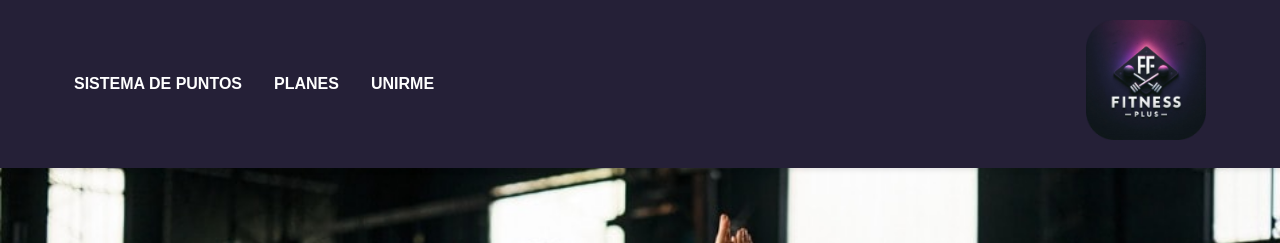
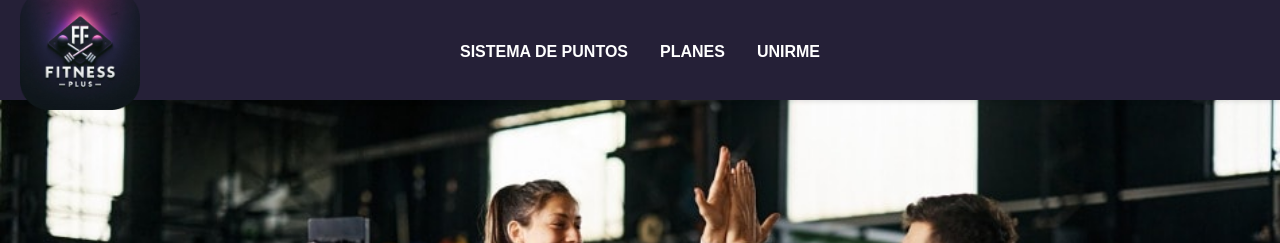
Before and after one commit to JuanQuiroga12/Pagina-web, a PHP site: page / in a window 1280 px wide. Shown: the top 243 px of the page. Run offline with PHP 8.4, Linux system fonts and the light colour scheme.

Commit message:
!!!Responsive!!!

```diff
--- a/styles.css
+++ b/styles.css
@@ -15,14 +15,130 @@ body {
   margin: 0 auto;
 }
 
-.header {
-  position: sticky;
-  background-color: #252037;
-  top: 0;
-  width: 100%;
-  z-index: 1000; /* Ensure it stays on top of other elements */
-  box-shadow: 2px 2px 5px rgba(0, 0, 0, 0.1); /* Optional: Add a shadow for better visibility */
-  padding: 20px 74px; /* Adjust padding to reduce height */
+header {
+    height: 60px; /* Ajusta la altura del header según tus necesidades */
+    background-color: #252037; /* Color de fondo del header */
+    position: sticky;
+    top: 0;
+    z-index: 1000; /* Asegúrate de que el header esté por encima de otros elementos */
+    display: flex;
+    align-items: center;
+    justify-content: center;
+    padding: 0 20px;
+    box-shadow: 0 2px 4px rgba(0, 0, 0, 0.1); /* Añade una sombra para dar un efecto de elevación */
+}
+
+header .logo {
+    position: absolute;
+    top: 50%;
+    left: 20px; /* Ajusta según sea necesario */
+    transform: translateY(-50%);
+    z-index: 1001; /* Asegúrate de que el logo esté por encima del header */
+    height: 80px; /* Ajusta la altura del logo según tus necesidades */
+}
+
+body {
+    margin: 0;
+    padding: 0;
+    font-family: Arial, sans-serif;
+}
+
+.content {
+    padding-top: 80px; /* Asegúrate de que el contenido no se superponga con el header */
+}/* Estilos generales */
+body {
+    margin: 0;
+    padding: 0;
+    font-family: Arial, sans-serif;
+    font-size: 16px; /* Base font size */
+}
+
+header {
+    height: 60px; /* Ajusta la altura del header según tus necesidades */
+    background-color: #252037; /* Color de fondo del header */
+    position: sticky;
+    top: 0;
+    z-index: 1000; /* Asegúrate de que el header esté por encima de otros elementos */
+    display: flex;
+    align-items: center;
+    justify-content: center;
+    padding: 0 20px;
+    box-shadow: 0 2px 4px rgba(0, 0, 0, 0.1); /* Añade una sombra para dar un efecto de elevación */
+}
+
+header .logo {
+    position: absolute;
+    top: 50%;
+    left: 20px; /* Ajusta según sea necesario */
+    transform: translateY(-50%);
+    z-index: 1001; /* Asegúrate de que el logo esté por encima del header */
+    height: 80px; /* Ajusta la altura del logo según tus necesidades */
+}
+
+.content {
+    padding-top: 80px; /* Asegúrate de que el contenido no se superponga con el header */
+    padding: 20px;
+}
+
+/* Estilos para botones */
+button {
+    background-color: #FAFF00; /* Color de fondo del botón */
+    color: #252037; /* Color del texto del botón */
+    border: none;
+    padding: 10px 20px;
+    font-size: 1rem; /* Usa unidades relativas */
+    cursor: pointer;
+    border-radius: 5px; /* Bordes redondeados */
+    transition: background-color 0.3s ease; /* Transición para el cambio de color */
+}
+
+button:hover {
+    background-color: #F7FF06; /* Color de fondo del botón al pasar el ratón */
+}
+
+/* Estilos para imágenes */
+img {
+    max-width: 100%;
+    height: auto;
+}
+
+/* Media queries para diferentes resoluciones */
+@media (min-width: 768px) {
+    body {
+        font-size: 18px; /* Aumenta el tamaño de la fuente en pantallas más grandes */
+    }
+
+    header {
+        height: 80px; /* Ajusta la altura del header en pantallas más grandes */
+    }
+
+    header .logo {
+        height: 100px; /* Ajusta la altura del logo en pantallas más grandes */
+    }
+
+    button {
+        padding: 15px 30px; /* Aumenta el padding de los botones en pantallas más grandes */
+        font-size: 1.2rem; /* Aumenta el tamaño de la fuente de los botones */
+    }
+}
+
+@media (min-width: 1024px) {
+    body {
+        font-size: 20px; /* Aumenta el tamaño de la fuente en pantallas aún más grandes */
+    }
+
+    header {
+        height: 100px; /* Ajusta la altura del header en pantallas más grandes */
+    }
+
+    header .logo {
+        height: 120px; /* Ajusta la altura del logo en pantallas más grandes */
+    }
+
+    button {
+        padding: 20px 40px; /* Aumenta el padding de los botones en pantallas más grandes */
+        font-size: 1.5rem; /* Aumenta el tamaño de la fuente de los botones */
+    }
 }
 
 .frame46 {
```
